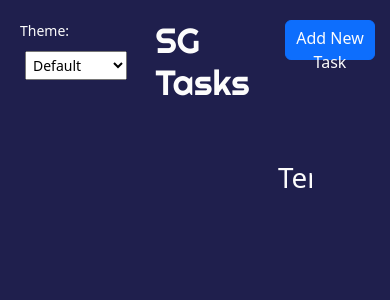
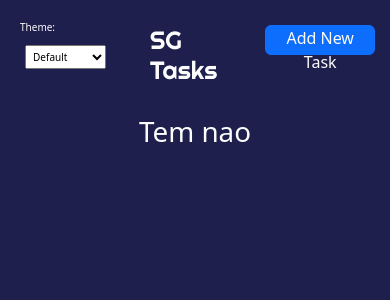
Before and after one commit to SoulPlayerZ/sg-tasks, a React (Create React App) app: page / in a window 390 px wide. Shown: the top 300 px of the page. Built offline with nearby package versions, Linux system fonts and the light colour scheme.

Commit message:
feat: Add more responsivity (MVP)

```diff
--- a/src/components/TaskList.jsx
+++ b/src/components/TaskList.jsx
@@ -20,7 +20,7 @@ function TaskList () {
   return(
     <motion.main ref={ carousel }  className="task-list" whileTap={{ cursor: "grabbing" }}>
       <motion.section className="inner-carousel" drag="x" dragConstraints={{ right: width, left: -width}}
-        initial={{x: 200}}
+        initial={{x: 0}}
         animate={{x: width}}
         transition={{ duration: 1 }}
       >
--- a/src/css/header.css
+++ b/src/css/header.css
@@ -66,21 +66,23 @@ input {
   }
 }
 
-
-@media screen and (max-width: 640px) {
+@media screen and (max-width: 462px) {
   header {
     display: flex;
     justify-content: space-between;
     padding: 10px;
-    font-size: 14px;
+    font-size: 10px;
+  }
+
+  header .btn {
+    height: 30px;
+    padding: 0 2px 0 2px;
+    margin-top: 15px;
   }
 
   .logo {
-    font-size: 35px;
-    margin-top: 10px;
+    font-size: 25px;
+    margin-top: 15px;
   }
 
-  header .btn {
-    padding: 5px 2px 5px 2px;
-  }
 }
--- a/src/css/taskCard.css
+++ b/src/css/taskCard.css
@@ -21,3 +21,14 @@
   display: flex;
   justify-content: space-between;
 }
+
+@media screen and (max-width: 640px) {
+  .task-card {
+    height: 200px;
+    width: 288px;
+  }
+  .date-container {
+    display: flex;
+    flex-direction: column;
+  }
+}
--- a/src/css/taskList.css
+++ b/src/css/taskList.css
@@ -1,7 +1,7 @@
 .task-list {
   display: flex;
   justify-content: center;
-  width: 60%;
+  width: 70%;
   max-height: 60vh;
   margin: 10% auto 0 auto;
   cursor: grab;
@@ -11,3 +11,14 @@
 .inner-carousel {
   display: flex;
 }
+
+@media screen and (max-width: 640px) {
+  .task-list {
+    margin: 3% auto 0 auto;
+    width: 90%;
+  }
+  .date-container {
+    display: flex;
+    flex-direction: column;
+  }
+}
```
